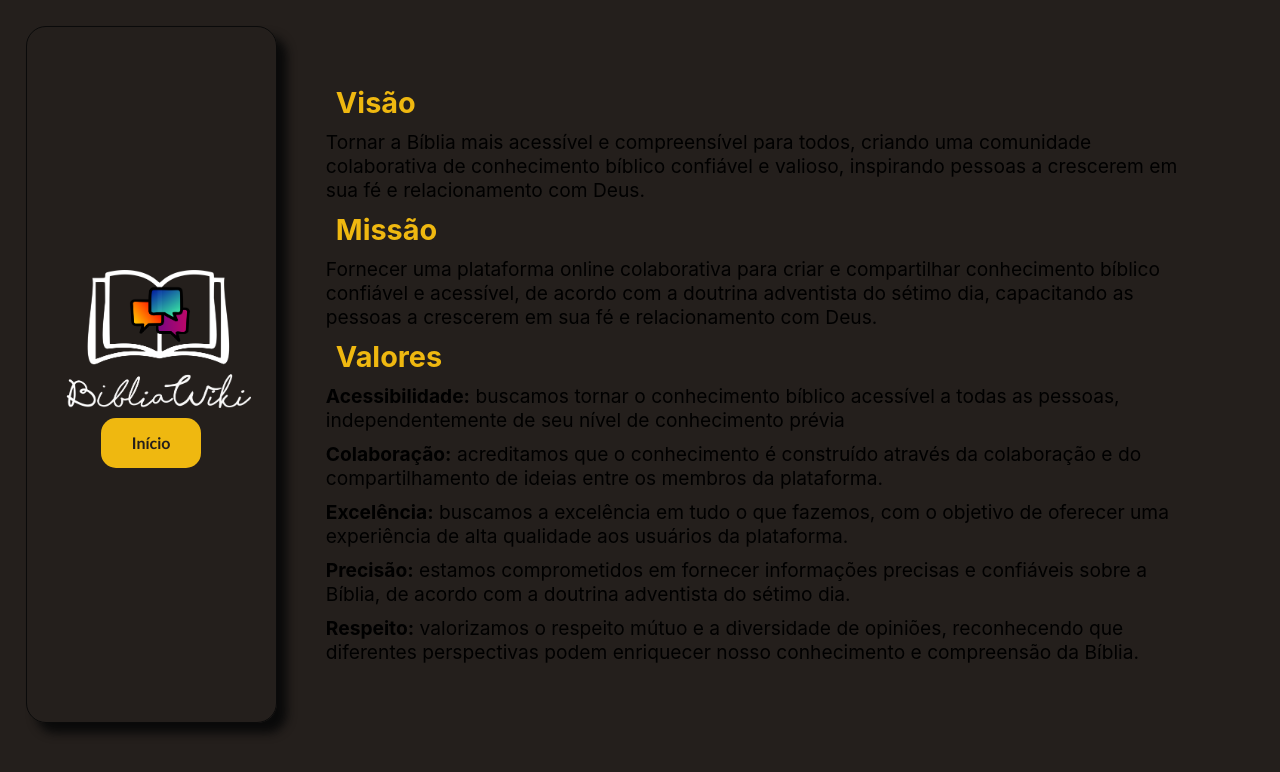
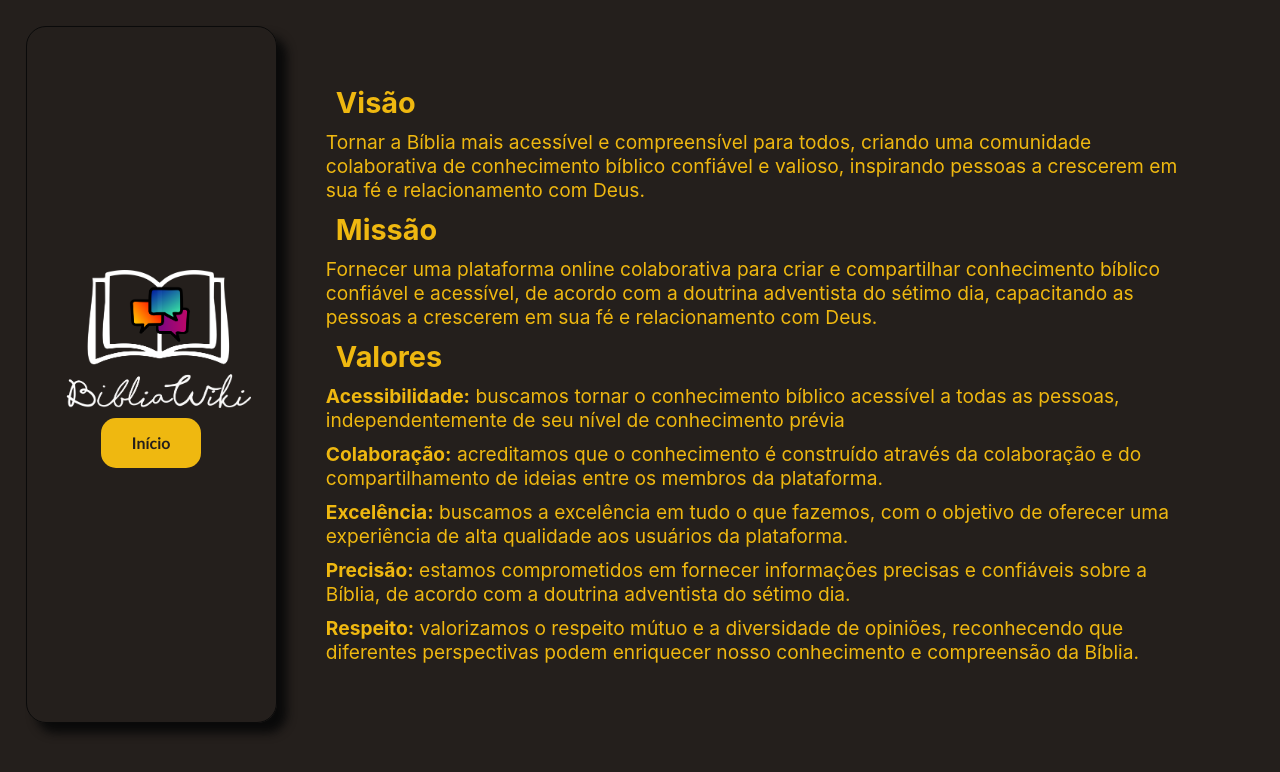
Before and after one commit to Raquel-Wurzler/project_bibliawiki, a React (Create React App) app: page /sobrenos in a window 1280 px wide. Shown: the top 772 px of the page. Built offline with nearby package versions, Linux system fonts and the light colour scheme.

Commit message:
Altera cor da fonte no Arquivo SobreNos.css

```diff
--- a/src/css/SobreNos.css
+++ b/src/css/SobreNos.css
@@ -16,6 +16,7 @@
 }
 
 .right {
+  color: rgb(239, 184, 16);
   font-size: 120%;
   margin: 2%;
   padding: 2%;
```
